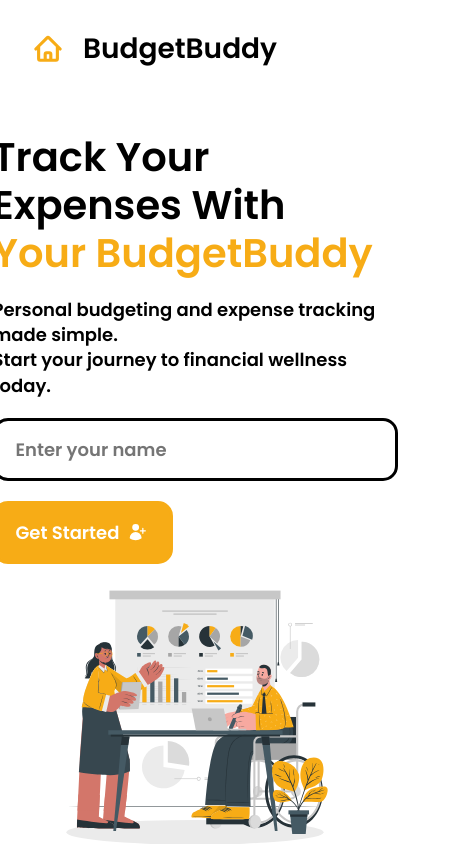
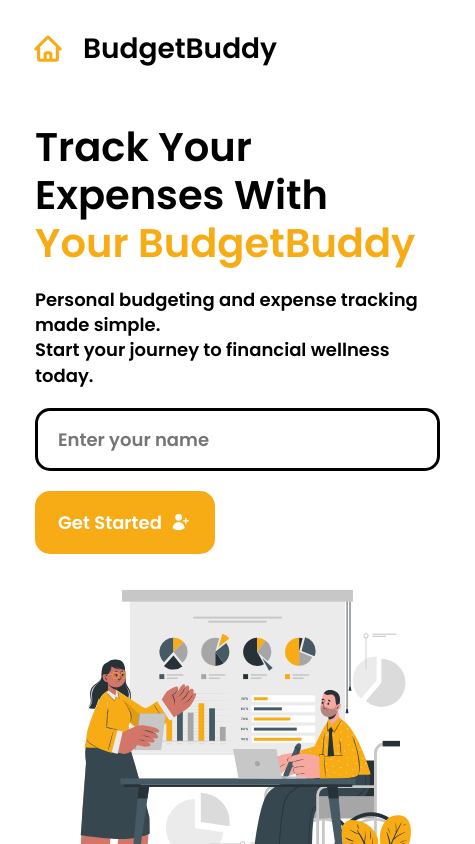
Before and after one commit to Alstudd/Expense-Tracker-Web-App, a React (Vite) app: page / in a window 390 px wide. Shown: the top 844 px of the page, 475 px wide, since content can reach past the window. Built offline with nearby package versions, Linux system fonts and the light colour scheme.

Commit message:
noob dev changes

```diff
--- a/src/main.css
+++ b/src/main.css
@@ -62,13 +62,11 @@ main {
 }
 
 .layout {
-    display: flex;
-    flex-direction: column;
-    /* display: -ms-grid; */
-    /* display: grid; */
-    /* height: 100%; */
-    /* -ms-grid-rows: auto 1fr auto; */
-    /* grid-template-rows: auto 1fr auto; */
+    display: -ms-grid;
+    display: grid;
+    height: 100vh;
+    -ms-grid-rows: auto 1fr auto;
+    grid-template-rows: auto 1fr auto;
 }
 
 .layout>img {
@@ -146,7 +144,7 @@ form button {
 @media screen and (max-width: 1024px) {
     .hero {
         flex-direction: column;
-        margin: 10px;
+        margin: 0;
     }
 }
 @media screen and (max-width: 768px) {
```
